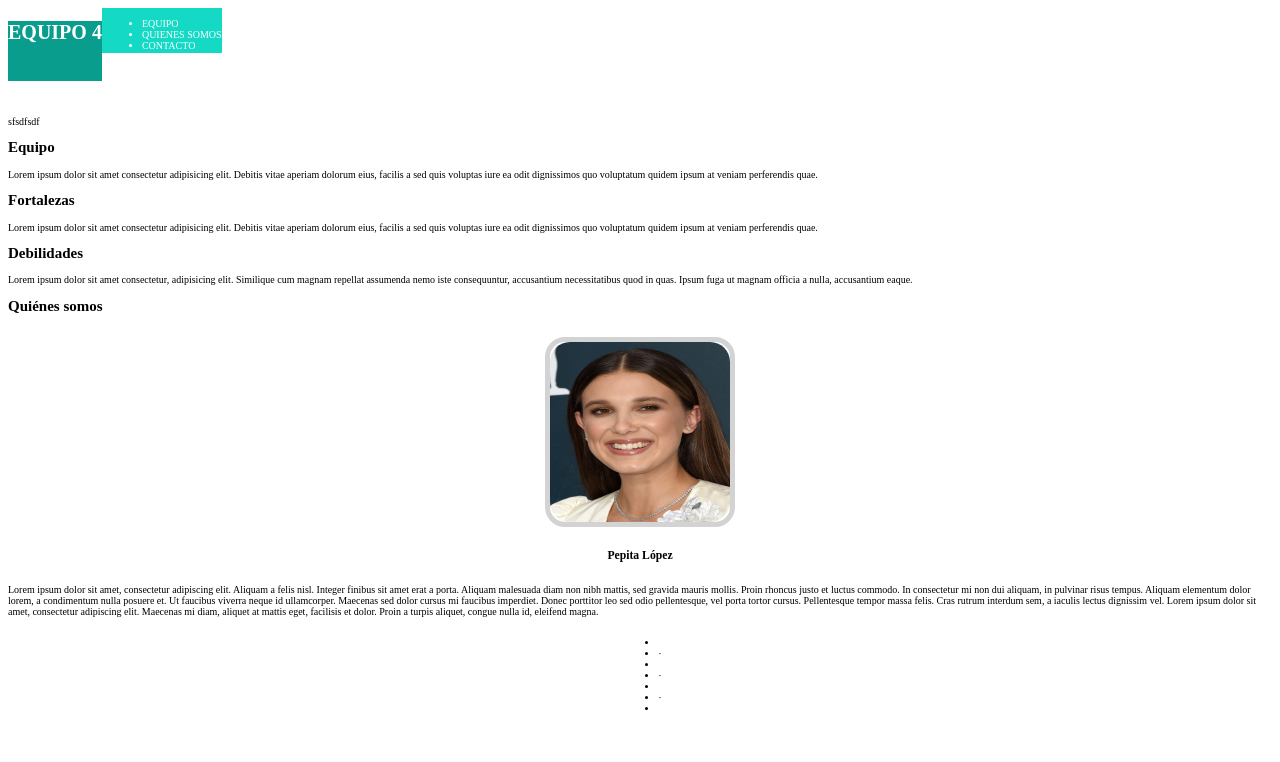
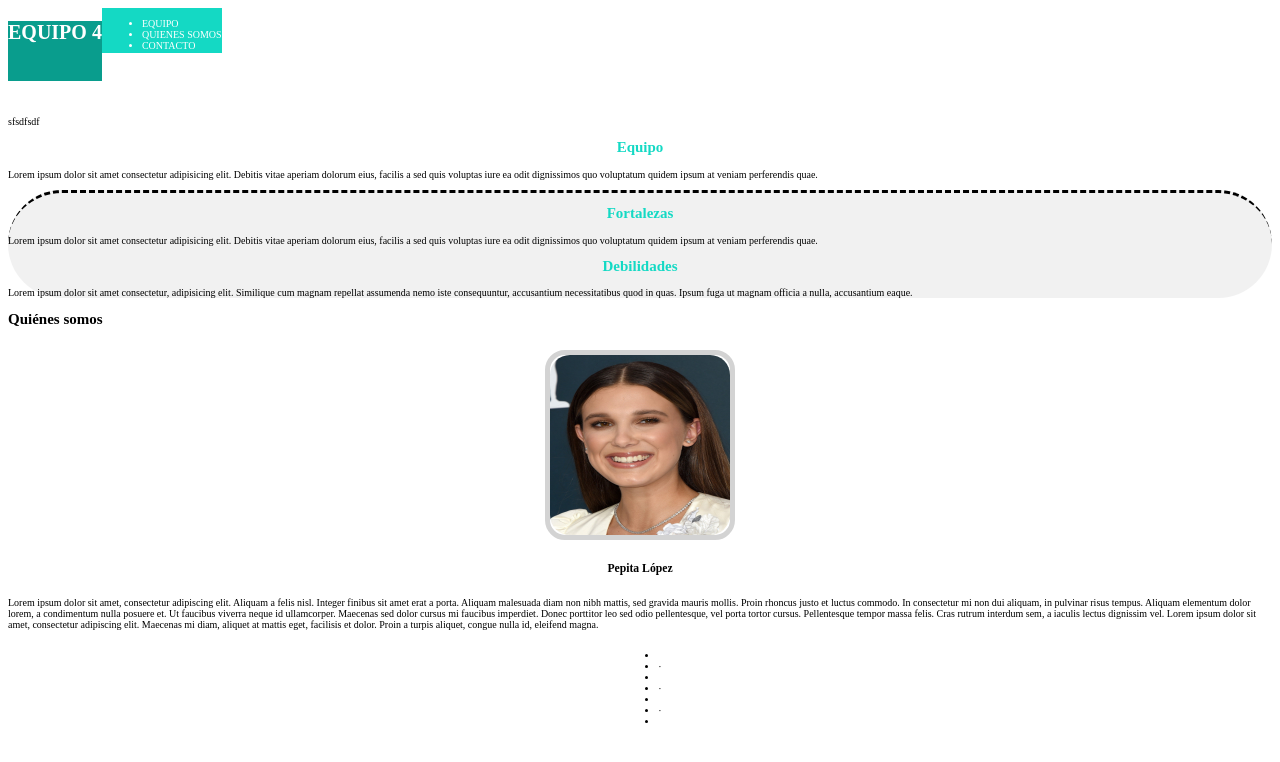
Before and after one commit to Adalab/project-promo-s-module-1-team-4, a plain HTML site: page index.html in a window 1280 px wide. Drawn offline with Linux system fonts and the light colour scheme.

Commit message:
main changes

```diff
--- a/css/styles.css
+++ b/css/styles.css
@@ -65,3 +65,19 @@
     flex-direction: column;
     align-items: center;
  }
+
+ .title-team {
+    color: var(--light-green);
+    text-align: center;
+ }
+
+ .title-article {
+    color: var(--light-green);
+    text-align: center;
+ }
+
+ .section-two {
+    background-color: var(--background-grey);
+    border-top-style:dashed;
+    border-radius:10pc;
+ }
--- a/index.html
+++ b/index.html
@@ -27,7 +27,7 @@
       </section>
      <!-- parte Celia -->
       <section>
-        <h2>Equipo</h2>
+        <h2 class="title-team">Equipo</h2>
         <p>
           Lorem ipsum dolor sit amet consectetur adipisicing elit. Debitis vitae
           aperiam dolorum eius, facilis a sed quis voluptas iure ea odit
@@ -35,9 +35,9 @@
         </p>
       </section>
 
-      <section>
+      <section class="section-two">
         <article>
-          <h2>Fortalezas</h2>
+          <h2 class="title-article">Fortalezas</h2>
           <p>
             Lorem ipsum dolor sit amet consectetur adipisicing elit. Debitis
             vitae aperiam dolorum eius, facilis a sed quis voluptas iure ea odit
@@ -45,7 +45,7 @@
           </p>
         </article>
         <article>
-          <h2>Debilidades</h2>
+          <h2 class="title-article">Debilidades</h2>
           <p>
             Lorem ipsum dolor sit amet consectetur, adipisicing elit. Similique
             cum magnam repellat assumenda nemo iste consequuntur, accusantium
```
